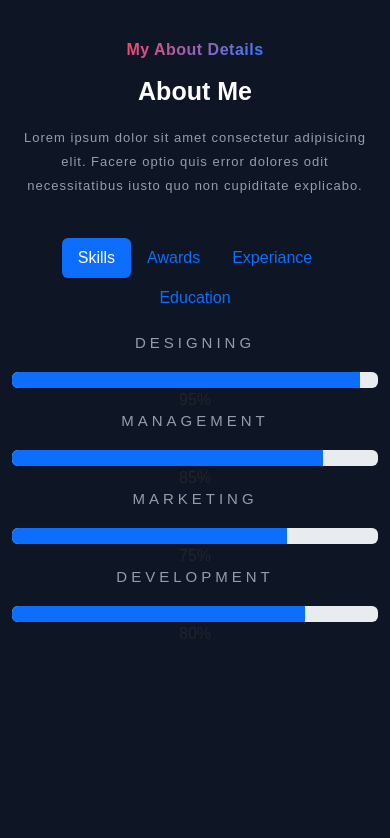
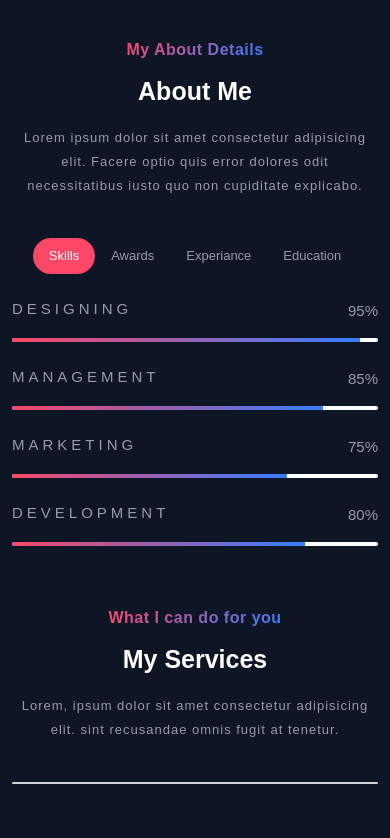
Before and after one commit to komalkalsoom1/portfolio, a plain HTML site: page index.html in a window 390 px wide. Shown: the part 965-1803 px from the top of the page. Before the commit the page ends 1641 px from the top, so only its background shows below. Drawn offline with nearby package versions, Linux system fonts and the light colour scheme.

Commit message:
commit code

```diff
--- a/index.html
+++ b/index.html
@@ -238,6 +238,26 @@
     <!--3)============================ About section end-->
 
     <!--4)============================ Services section start -->
+    <section id="services" class="services_wrapper">
+        <div class="container">
+            <div class="row">
+                <div class="col-sm-12 text-center mb-4">
+                    <span class="subtitle">What I can do for you</span>
+                    <h2>My Services</h2>
+                    <p>Lorem, ipsum dolor sit amet consectetur adipisicing elit.
+                    <br class="d-none d-md-block">
+                         sint recusandae omnis fugit at tenetur.</p>
+                </div>
+            </div>
+            <div class="row">
+                <div class="col-lg-4 col-md-6 mb-4">
+                    <div class="card">
+
+                    </div>
+                </div>
+            </div>
+        </div>
+    </section>
     <!--4)============================ Services section end-->
 
     <!--5)============================ Portfolio section start -->
--- a/responsive.css
+++ b/responsive.css
@@ -32,6 +32,11 @@
     .banner-wrapper {
         padding: 200px 0;
     }
+    /* about */
+    .about_wrapper ul.nav-pills{
+        width: 61%;
+        margin: auto;
+    }
 }
 
 @media (max-width:767px) {
@@ -51,4 +56,13 @@
         line-height: 24px;
 
     }
+     /* about */
+     .about_wrapper ul.nav-pills{
+        width: 100%;
+        margin: auto;
+        border: 0;
+    }
+    .about_wrapper ul li .nav-link{
+        font-size: 13px;
+    }
 }
--- a/style.css
+++ b/style.css
@@ -25,15 +25,15 @@
     --secondary-color:#0e1525;
     --bg-dark-blue:#091020;
     --bg-white:#fff;
-    --grey-color:#c6c9d8bf;
+    --gray-color:#c6c9d8bf;
     --gradient-color:linear-gradient(-224deg,var(--primary-color) 0, #337DFF 100%);
-    --gradient-text:linear-grafient(120deg, #1C99FE 20.69%, #7644FF 50.19%, var(--primary-color) 79.69%);
+    --gradient-text:linear-gradient(120deg, #1C99FE 20.69%, #7644FF 50.19%, var(--primary-color) 79.69%);
     filter: progid:DXImageTransform.Microsoft.gradient(stratColorstr='var(--primary-color)', endColorstr='var(--secondary-color)', GradientType=1);
 
     /* Text Color */
     --primary-font:'Poppins', sans-serif;
     --primary-text: #FD4766;
-    --text-grey:#c6c9d8bf;
+    --text-gray:#c6c9d8bf;
     --text-white:#fff;
 
 }
@@ -74,8 +74,8 @@ section{
    transition: all .4s ease-in-out;
    padding: 10px 27px;
    background-color: transparent;
-   border: 2px solid var(--grey-color);
-   color: var(--text-grey);
+   border: 2px solid var(--gray-color);
+   color: var(--text-gray);
    font-weight: 500;
    font-size: 14px;
    text-transform: uppercase;
@@ -114,12 +114,12 @@ h6{
     font-size: 15px;
     text-transform: uppercase;
     letter-spacing: 4px;
-    color: var(--text-grey);
+    color: var(--text-gray);
     display: block;
     margin-bottom: 20px;
 }
 p{
-    color: var(--text-grey);
+    color: var(--text-gray);
     font-size: 16px;
     line-height: 28px;
     letter-spacing: 1px;
@@ -159,7 +159,7 @@ button{
 }
 .header-wrapper .navbar-toggler{
     border: 0;
-    color: var(--grey-color);
+    color: var(--gray-color);
     line-height: 2;
 }
 .header-wrapper .navbar-toggler:focus{
@@ -173,7 +173,7 @@ button{
 position: relative;
 font-size: 16px;
 font-weight: 500;
-color: var(--text-grey);
+color: var(--text-gray);
 display: inline-block;
 }
 .header-wrapper .nav-item .nav-link::after{
@@ -222,3 +222,58 @@ color: var(--primary-text);
     padding: 200px 0 100px 0;
 }
 /* 4)==== About */
+
+.about_wrapper ul.nav-pills{
+border: 1px solid var(--gray-color);
+border-radius: 50px;
+}
+.about_wrapper ul li .nav-link{
+    border-radius: 50px;
+    font-size: 15px;
+    font-weight: 500;
+    transition: all 0.45s cubic-bezier(0,0,0.2,1);
+    display: inline-block;
+    color: var(--text-gray);
+    border: 0;
+}
+.about_wrapper ul li .nav-link.active{
+    background-color: var(--primary-color);
+}
+.about_wrapper .single-progress{
+margin-top: 26px;
+position: relative;
+overflow: hidden;
+}
+.about_wrapper .single-progress .progress{
+    height: 4px;
+    border-radius: 4px;
+    box-shadow: none;
+    background-color: var(--bg-white);
+    overflow: visible;
+}
+.about_wrapper .single-progress .progress-bar{
+    background-image: var(--gradient-color);
+}
+.about_wrapper .single-progress h6{
+    color: var(--text-gray);
+    text-align: left;
+}
+.about_wrapper .single-progress .label{
+    position: absolute;
+    right: 0;
+    top: 0;
+    color: var(--text-gray);
+    font-size: 15px;
+}
+.about_wrapper .tab-pane li{
+    color: var(--gray-color);
+    font-size: 16px;
+    margin-bottom: 15px;
+    font-weight: 300;
+    list-style: none;
+}
+.about_wrapper .tab-pane li a{
+    font-weight: 500;
+    display: block;
+    color: var(--text-gray);
+}
```
Lines whose indentation alone changed are shown as unchanged.
